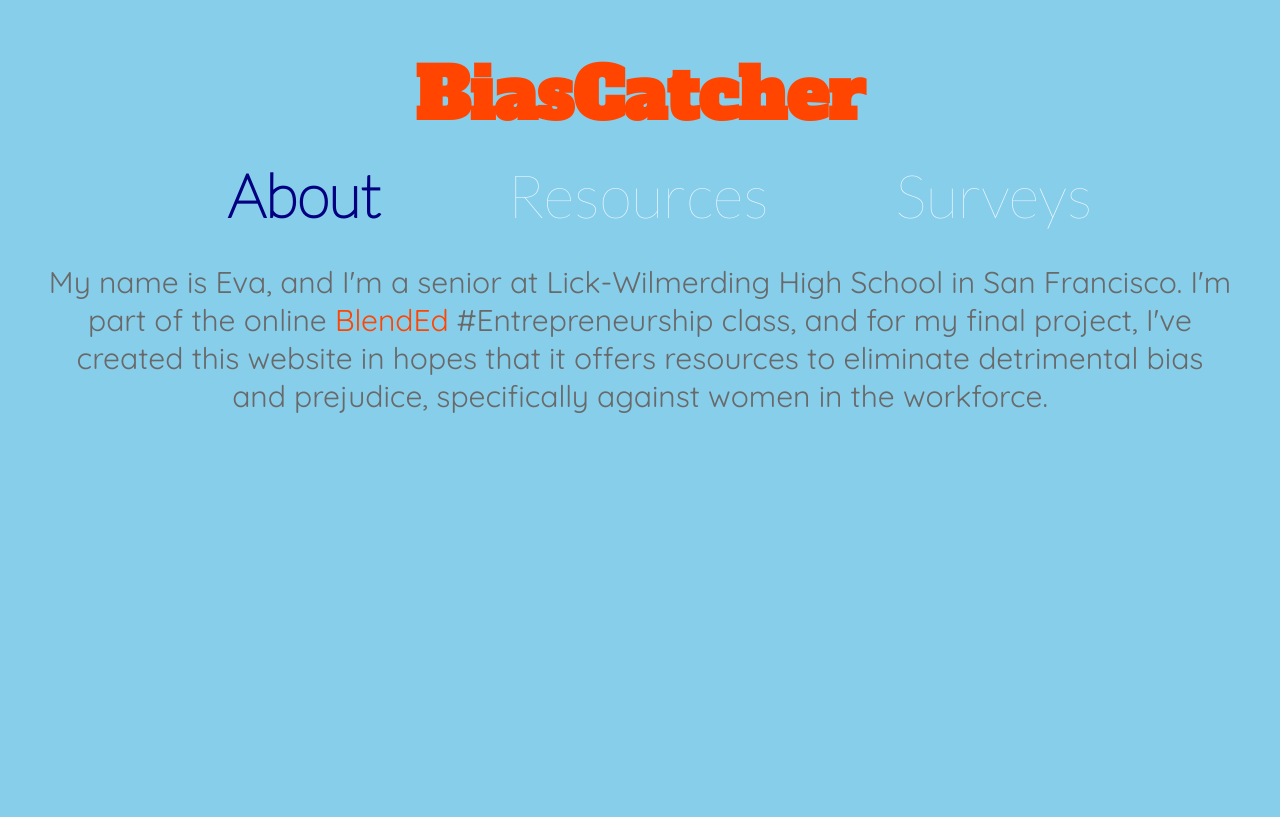
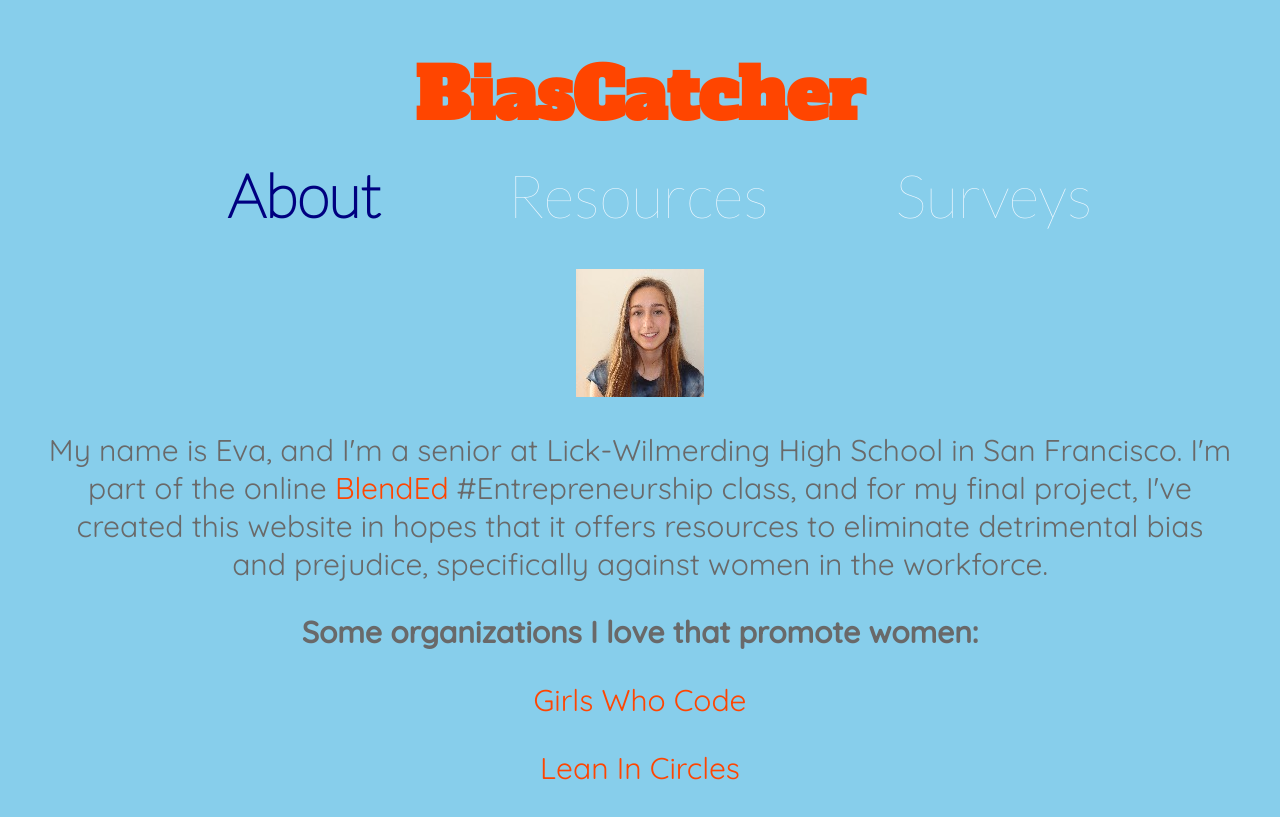
Before and after one commit to eva316/biascatcher, a plain HTML site: page about.html in a window 1280 px wide. Drawn offline with Linux system fonts and the light colour scheme; a web font is replaced by a local one.

Commit message:
Final changes

```diff
--- a/about.html
+++ b/about.html
@@ -13,9 +13,13 @@
     <li class="menuItem"><a class="menuLink" href="surveys.html">Surveys</a></li>
     </ul>
 
+    <center><img src="profile.jpg" alt="Me" style="margin-top:20px;"></center>
+
     <p class="intro">My name is Eva, and I'm a senior at Lick-Wilmerding High School in San Francisco. I'm part of the online <a href="http://www.blendedconsortium.org/">BlendEd</a> #Entrepreneurship class, and for my final project, I've created this website in hopes that it offers resources to eliminate detrimental bias and prejudice, specifically against women in the workforce. </p>
 
-    <p></p>
+    <h1 class="intro">Some organizations I love that promote women:</h1>
+    <p class="intro"><a href="https://girlswhocode.com/">Girls Who Code</a></p>
+    <p class="intro"><a href="https://leanincircles.org/">Lean In Circles</a></p>
 
 </body>
 </html>
```
Also changed, not shown: surveys.html (+1 -1 lines), profile.jpg (added).
